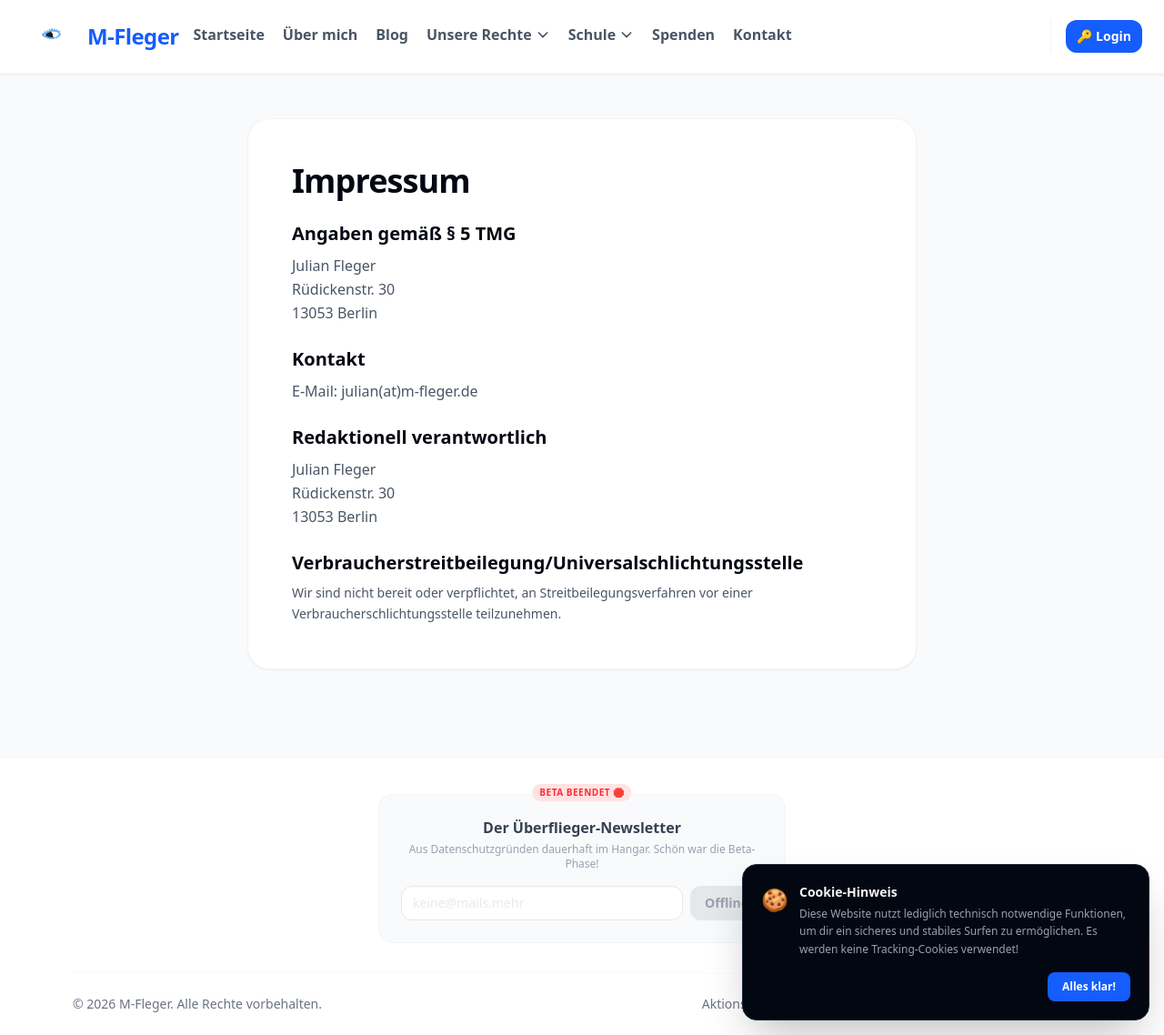
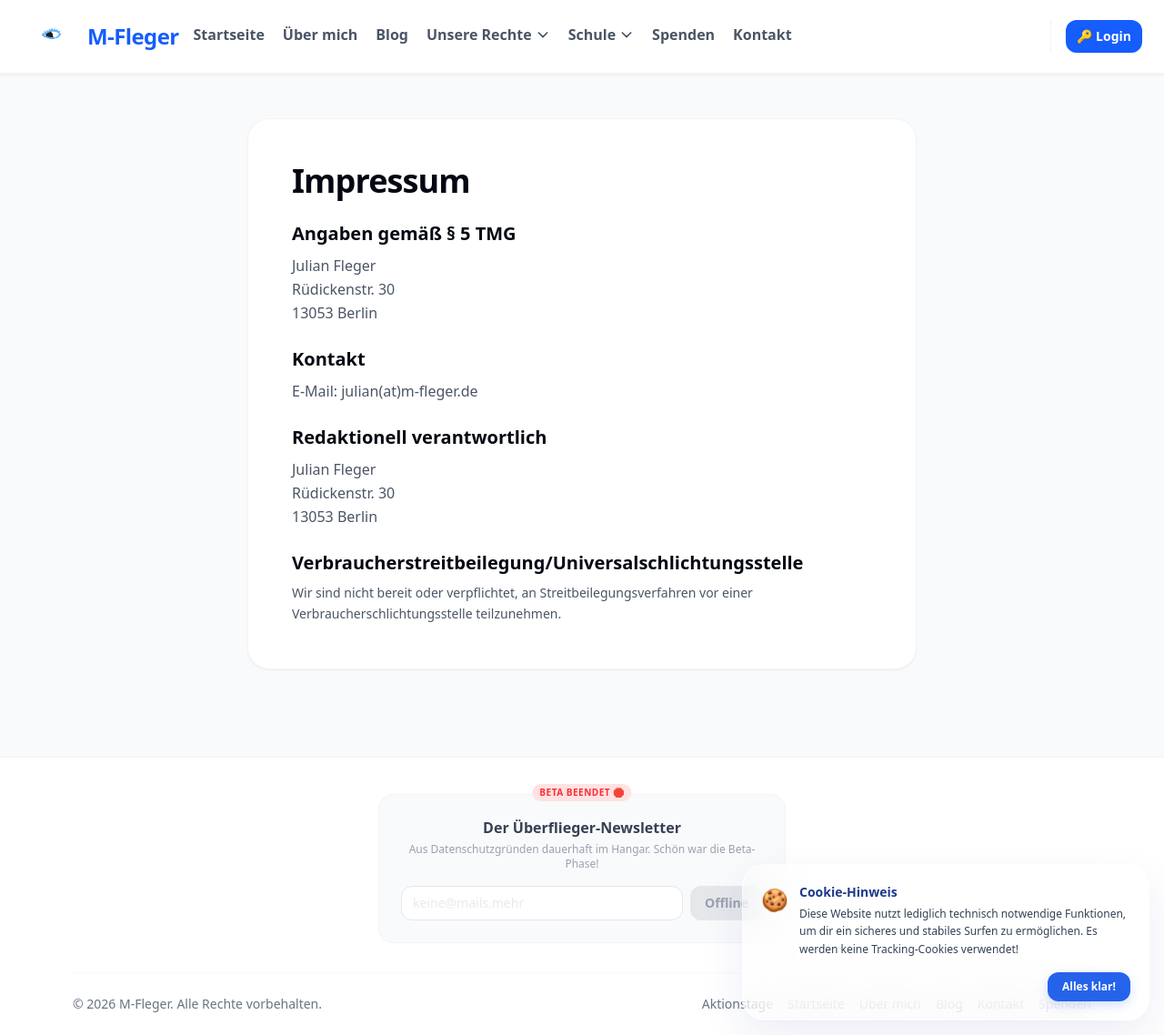
Before and after one commit to julian13053/julian13053.github.io, a Jekyll site: the page built from impressum.md, in a window 1280 px wide and 1138 px high. Shown: the whole window at 91% size. Built offline with Jekyll 4.4.1, drawn with Linux system fonts in a browser that asks for light colours.

Commit message:
Update cookie-banner.html

```diff
--- a/_includes/cookie-banner.html
+++ b/_includes/cookie-banner.html
@@ -1,15 +1,32 @@
-<div id="cookie-banner" class="hidden fixed bottom-4 right-4 left-4 md:left-auto md:max-w-md bg-gray-950 text-white p-5 rounded-2xl shadow-2xl border border-gray-800 z-50 animate-fade-in flex flex-col gap-3">
+<div id="cookie-banner" class="hidden fixed bottom-4 right-4 left-4 md:left-auto md:max-w-md p-5 z-50 animate-fade-in flex flex-col gap-3"
+     style="
+        background: rgba(255, 255, 255, 0.45) !important;
+        backdrop-filter: blur(20px) saturate(125%) !important;
+        -webkit-backdrop-filter: blur(20px) saturate(125%) !important;
+        border: 1px solid rgba(255, 255, 255, 0.6) !important;
+        box-shadow: 0 20px 50px rgba(31, 38, 135, 0.08) !important;
+        border-radius: 24px;
+     ">
     <div class="flex items-start gap-3">
         <span class="text-2xl mt-0.5">🍪</span>
         <div>
-            <h4 class="font-bold text-sm text-gray-100">Cookie-Hinweis</h4>
-            <p class="text-xs text-gray-400 mt-1 leading-relaxed">
+            <h4 class="font-bold text-sm" style="color: #1e3a8a;">Cookie-Hinweis</h4>
+            <p class="text-xs mt-1 leading-relaxed" style="color: #334155;">
                 Diese Website nutzt lediglich technisch notwendige Funktionen, um dir ein sicheres und stabiles Surfen zu ermöglichen. Es werden keine Tracking-Cookies verwendet!
             </p>
         </div>
     </div>
     <div class="flex justify-end mt-1">
-        <button id="accept-cookies" class="bg-blue-600 hover:bg-blue-500 text-white font-bold text-xs px-4 py-2 rounded-lg transition-colors cursor-pointer">
+        <button id="accept-cookies" class="text-white font-bold text-xs px-4 py-2 cursor-pointer"
+                style="
+                    background: #2563eb;
+                    border: none;
+                    border-radius: 12px;
+                    box-shadow: 0 4px 12px rgba(37, 99, 235, 0.2);
+                    transition: all 0.2s ease;
+                "
+                onmouseover="this.style.background='#1d4ed8'; this.style.transform='clientY(-1px)';"
+                onmouseout="this.style.background='#2563eb'; this.style.transform='none';">
             Alles klar!
         </button>
     </div>
```
